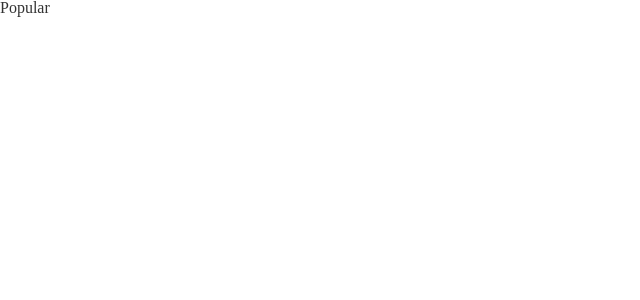
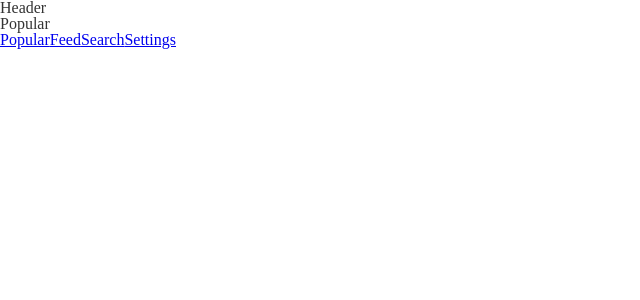
Before and after one commit to pumpumba/Influsion-front-end, a React app: page / in a window 1280 px wide. Shown: the top 300 px of the page, without its empty margins (0-640 px from the left). Built offline with nearby package versions, Linux system fonts and the light colour scheme; the HTML template or start-up script is replaced by a standard one.

Commit message:
added menu in footer

```diff
--- a/src/components/footer/Footer.js
+++ b/src/components/footer/Footer.js
@@ -1,9 +1,15 @@
 import React from 'react'
+import { Link } from 'react-router-dom'
 
-const Header = (props) => {
+const Footer = () => {
   return (
-          <h1>{props.title}</h1>
+      <nav>
+        <Link to='/'>Popular</Link>
+        <Link to='/feed'>Feed</Link>
+        <Link to='/search'>Search</Link>
+        <Link to='/settings'>Settings</Link>
+      </nav>
   )
 }
 
-export default Header
+export default Footer
--- a/src/components/header/Header.js
+++ b/src/components/header/Header.js
@@ -1,8 +1,8 @@
 import React from 'react'
 
-const Header = (props) => {
+const Header = () => {
   return (
-          <h1>{props.title}</h1>
+          <h1>Header</h1>
   )
 }
 
--- a/src/pages/Feed.js
+++ b/src/pages/Feed.js
@@ -1,8 +1,14 @@
 import React from 'react'
+import Header from './../components/header/Header'
+import Footer from './../components/footer/Footer'
 
 const Feed = () => {
   return (
-          <h1>Feed</h1>
+    <div>
+      <Header />
+      <h1>Feed</h1>
+      <Footer />
+    </div>
   )
 }
 
--- a/src/pages/Popular.js
+++ b/src/pages/Popular.js
@@ -1,9 +1,15 @@
 import React from 'react'
+import Header from './../components/header/Header'
+import Footer from './../components/footer/Footer'
 
 const Popular = (props) => {
-  return (
-          <h1>Popular</h1>
-  )
+    return (
+        <div>
+            <Header />
+            <h1>Popular</h1>
+            <Footer />
+        </div>
+    )
 }
 
 export default Popular
--- a/src/pages/Search.js
+++ b/src/pages/Search.js
@@ -1,8 +1,14 @@
 import React from 'react'
+import Header from './../components/header/Header'
+import Footer from './../components/footer/Footer'
 
 const Search = (props) => {
   return (
-          <h1>Search</h1>
+    <div>
+      <Header />
+      <h1>Search</h1>
+      <Footer />
+    </div>
   )
 }
 
--- a/src/pages/Settings.js
+++ b/src/pages/Settings.js
@@ -1,8 +1,14 @@
 import React from 'react'
+import Header from './../components/header/Header'
+import Footer from './../components/footer/Footer'
 
 const Settings = (props) => {
   return (
-          <h1>Settings</h1>
+    <div>
+      <Header />
+      <h1>Search</h1>
+      <Footer />
+    </div>
   )
 }
 
```
